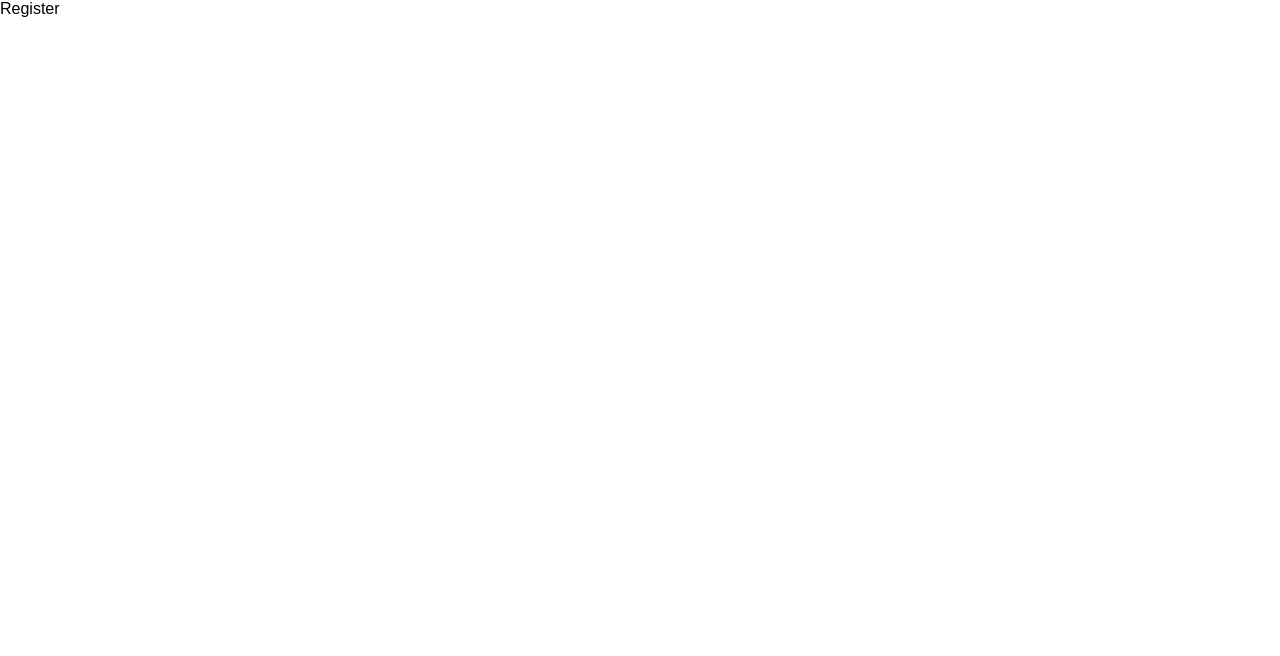
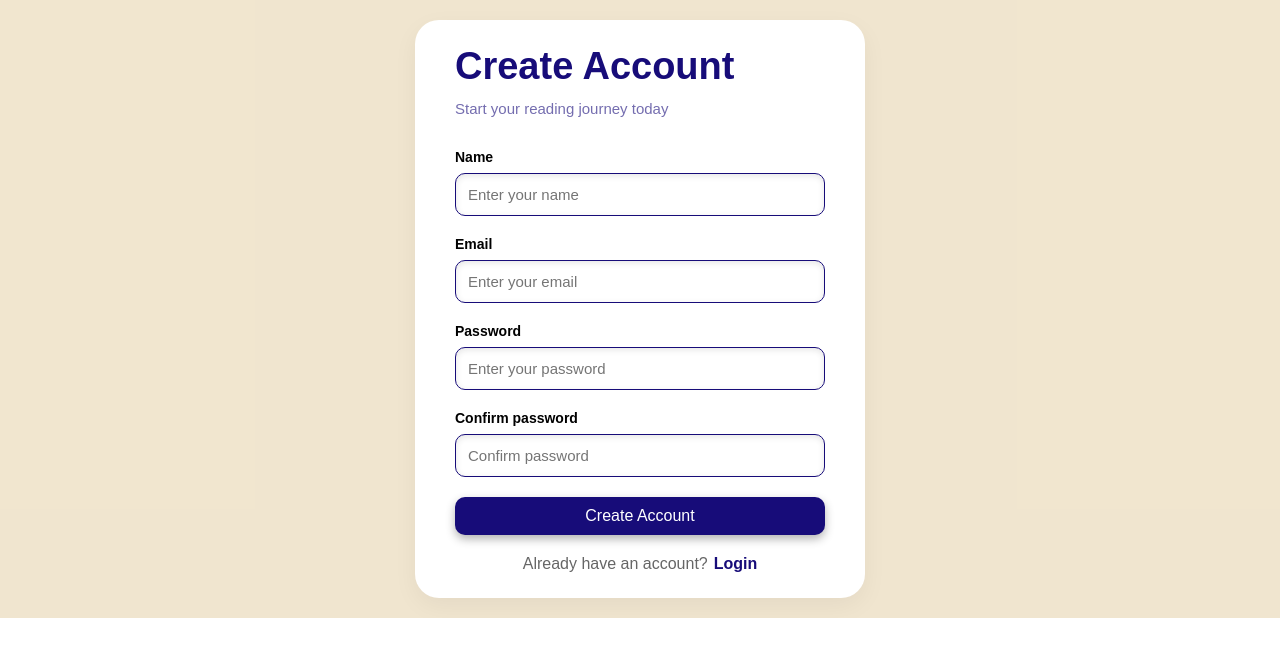
Before and after one commit to MirominaS/chapterly-frontend, a React (Vite) app: page /register in a window 1280 px wide. Shown: the top 656 px of the page. Built offline with nearby package versions, Linux system fonts and the light colour scheme.

Commit message:
created register page

```diff
--- a/src/pages/Register/Register.css
+++ b/src/pages/Register/Register.css
@@ -0,0 +1,54 @@
+ .register-container {
+    max-height: 100vh;
+    display: flex;
+    justify-content: center;
+    align-items: center;
+    padding: 20px;
+    background: rgb(from var(--secondary-color) r g b / 0.9);
+    overflow-y: hidden;
+ }
+
+ .register-card {
+    width: 100%;
+    max-width: 450px;
+    background: white;
+    padding-top: 25px;
+    padding-bottom: 25px;
+    padding-left: 40px;
+    padding-right: 40px;
+    border-radius: 24px;
+    box-shadow:0 8px 24px rgba(0,0,0,0.05);
+    display:flex;
+    flex-direction:column;
+ }
+
+ .register-title {
+  font-size:38px;
+  font-weight:700;
+  margin-bottom:12px;
+  color: var(--primary-color);
+}
+
+.register-subtitle {
+  color:rgb(from var(--primary-color) r g b / 0.6);
+  margin-bottom:32px;
+  font-size: 15px;
+}
+
+.register-form {
+  display:flex;
+  flex-direction:column;
+  gap:20px;
+}
+
+.register-footer {
+  margin-top:20px;
+  text-align:center;
+  color:#666;
+}
+
+.register-footer a {
+  margin-left:6px;
+  color:var(--primary-color);
+  font-weight:600;
+}
--- a/src/pages/Register/Register.jsx
+++ b/src/pages/Register/Register.jsx
@@ -1,9 +1,29 @@
 import React from 'react'
 import './Register.css'
+import Input from '../../components/Input/Input'
+import Button from '../../components/Button/Button'
+import { Link } from 'react-router-dom'
 
 const Register = () => {
   return (
-    <div>Register</div>
+    <div className='register-container'>
+      <div className='register-card'>
+        <h1 className='register-title'>Create Account</h1>
+        <p className='register-subtitle'>Start your reading journey today</p>
+
+        <div className='register-form'>
+          <Input label="Name" placeholder="Enter your name"/>
+          <Input label="Email" placeholder="Enter your email"/>
+          <Input label="Password" placeholder="Enter your password" type='password'/>
+          <Input label="Confirm password" placeholder="Confirm password" type='password'/>
+          <Button text="Create Account"/>
+        </div>
+        <p className='register-footer'>Already have an account?
+          <Link to="/login">Login</Link>
+        </p>
+
+      </div>
+    </div>
   )
 }
 
```
